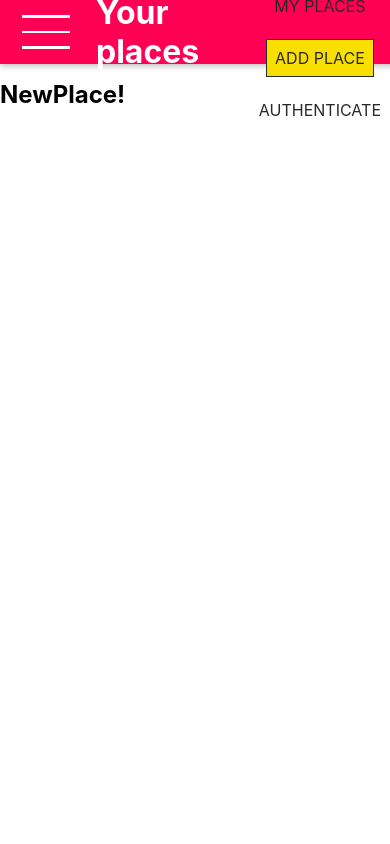
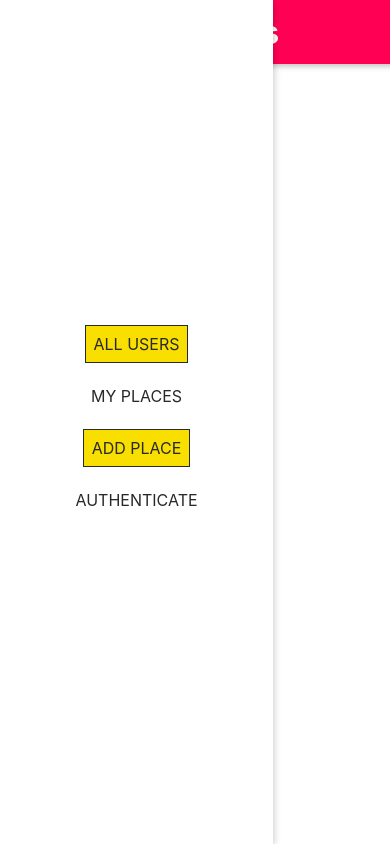
Before and after one commit to xiaoyu-lexie/mern, a React (Create React App) app in the folder frontend/: page /places/new in a window 390 px wide. Built offline with nearby package versions, Linux system fonts and the light colour scheme.

Commit message:
adding sidebrawer for phone viewing

```diff
--- a/frontend/src/shared/components/Navigation/MainNagigation.js
+++ b/frontend/src/shared/components/Navigation/MainNagigation.js
@@ -5,9 +5,16 @@
 
 import MainHeader from './MainHeader';
 import NavLinks from './NavLinks';
+import SideDrawer from './SideDrawer';
 
 const MainNagigation = () => {
   return (
+    <React.Fragment>
+      <SideDrawer>
+        <nav className='main-navigation__drawer-nav'>
+          <NavLinks />
+        </nav>
+      </SideDrawer>
       <MainHeader>
         <button className='main-navigation__menu-btn'>
           <span />
@@ -19,10 +26,11 @@
           Your places
           </Link>
         </h1>
-      <nav>
+        <nav className='main-navigation__header-nav'>
           <NavLinks />
         </nav>
       </MainHeader>
+    </React.Fragment>
   )
 };
 
--- /dev/null
+++ b/frontend/src/shared/components/Navigation/SideDrawer.css
@@ -0,0 +1,10 @@
+.side-drawer {
+  position: fixed;
+  left: 0;
+  top: 0;
+  z-index: 100;
+  height: 100vh;
+  width: 70%;
+  background: white;
+  box-shadow: 0 2px 8px rgba(0, 0, 0, 0.26);
+}
--- a/frontend/src/shared/components/Navigation/SideDrawer.js
+++ b/frontend/src/shared/components/Navigation/SideDrawer.js
@@ -0,0 +1,11 @@
+import React from 'react';
+
+import './SideDrawer.css';
+
+const SideDrawer = (props) => {
+  return (
+    <aside className='side-drawer'>{props.children}</aside>
+  )
+};
+
+export default SideDrawer;
```
Lines whose indentation alone changed are shown as unchanged.
